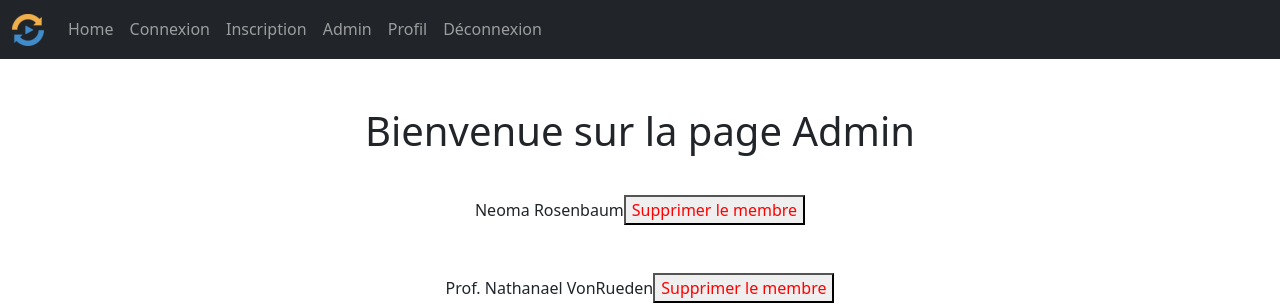
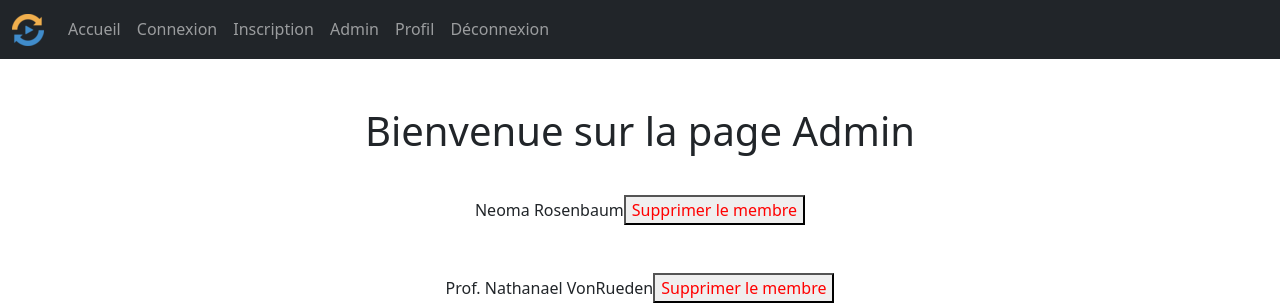
Before and after one commit to NassimZoubeir/ECF, a PHP site: page /vueAdmin/admin.php in a window 1280 px wide. Shown: the top 307 px of the page. Run offline with PHP 8.4, Linux system fonts and the light colour scheme; a user stored in the database is signed in; data comes from the database, SQL or seed files in the repository.

Commit message:
modification menu.php

```diff
--- a/include/menu.php
+++ b/include/menu.php
@@ -7,7 +7,7 @@
       <div class="collapse navbar-collapse" id="navbarNav">
         <ul class="navbar-nav">
           <li class="nav-item">
-            <a class="nav-link" href="index.php">Home</a>
+            <a class="nav-link" href="index.php">Accueil</a>
           </li>
           <li class="nav-item">
             <a class="nav-link" href="connexion.php">Connexion</a>
--- a/vueAdmin/menu.php
+++ b/vueAdmin/menu.php
@@ -7,7 +7,7 @@
       <div class="collapse navbar-collapse" id="navbarNav">
         <ul class="navbar-nav">
           <li class="nav-item">
-            <a class="nav-link" href="../index.php">Home</a>
+            <a class="nav-link" href="../index.php">Accueil</a>
           </li>
           <li class="nav-item">
             <a class="nav-link" href="../connexion.php">Connexion</a>
--- a/vueProfil/menu.php
+++ b/vueProfil/menu.php
@@ -8,7 +8,7 @@
         <div class="collapse navbar-collapse" id="navbarNav">
             <ul class="navbar-nav">
                 <li class="nav-item">
-                    <a class="nav-link" href="../index.php">Home</a>
+                    <a class="nav-link" href="../index.php">Accueil</a>
                 </li>
                 <li class="nav-item">
                     <a class="nav-link" href="../connexion.php">Connexion</a>
```
